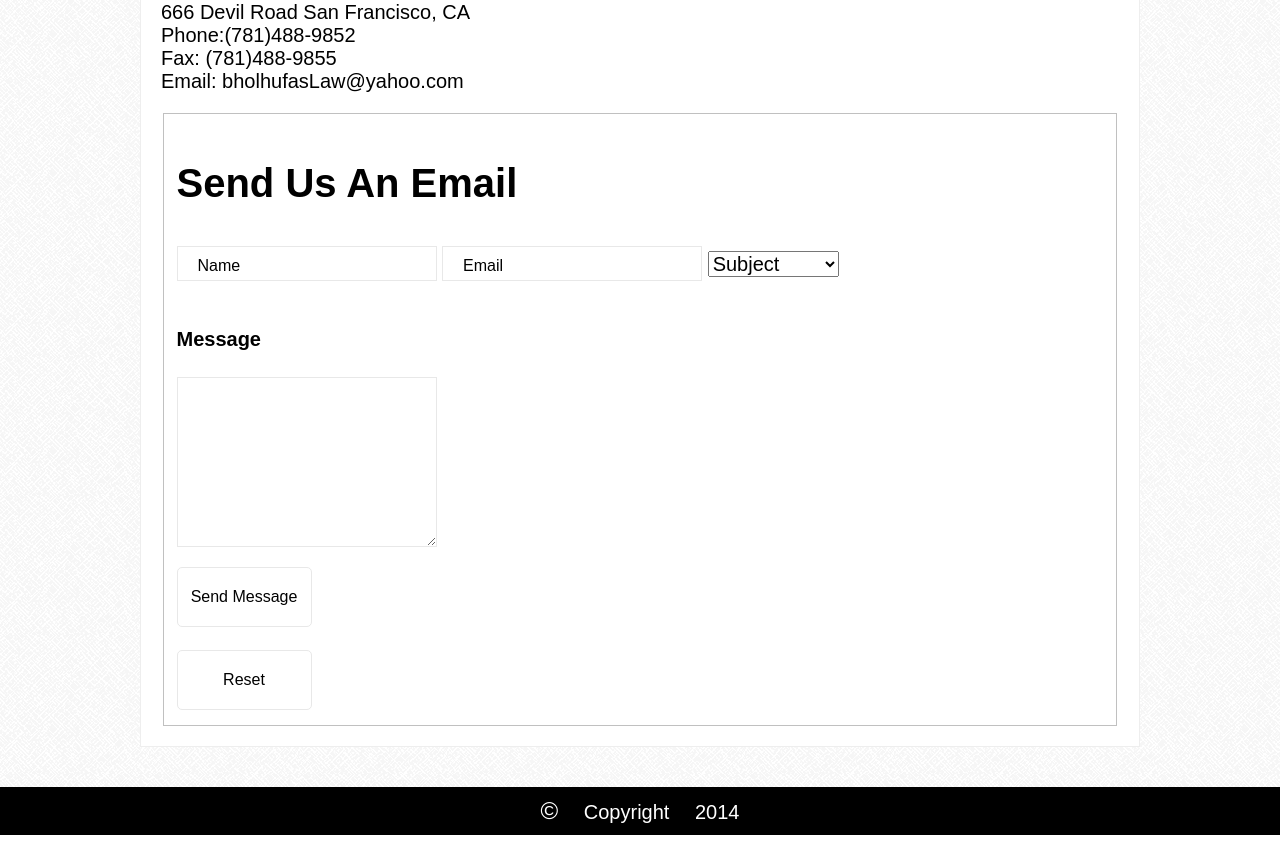
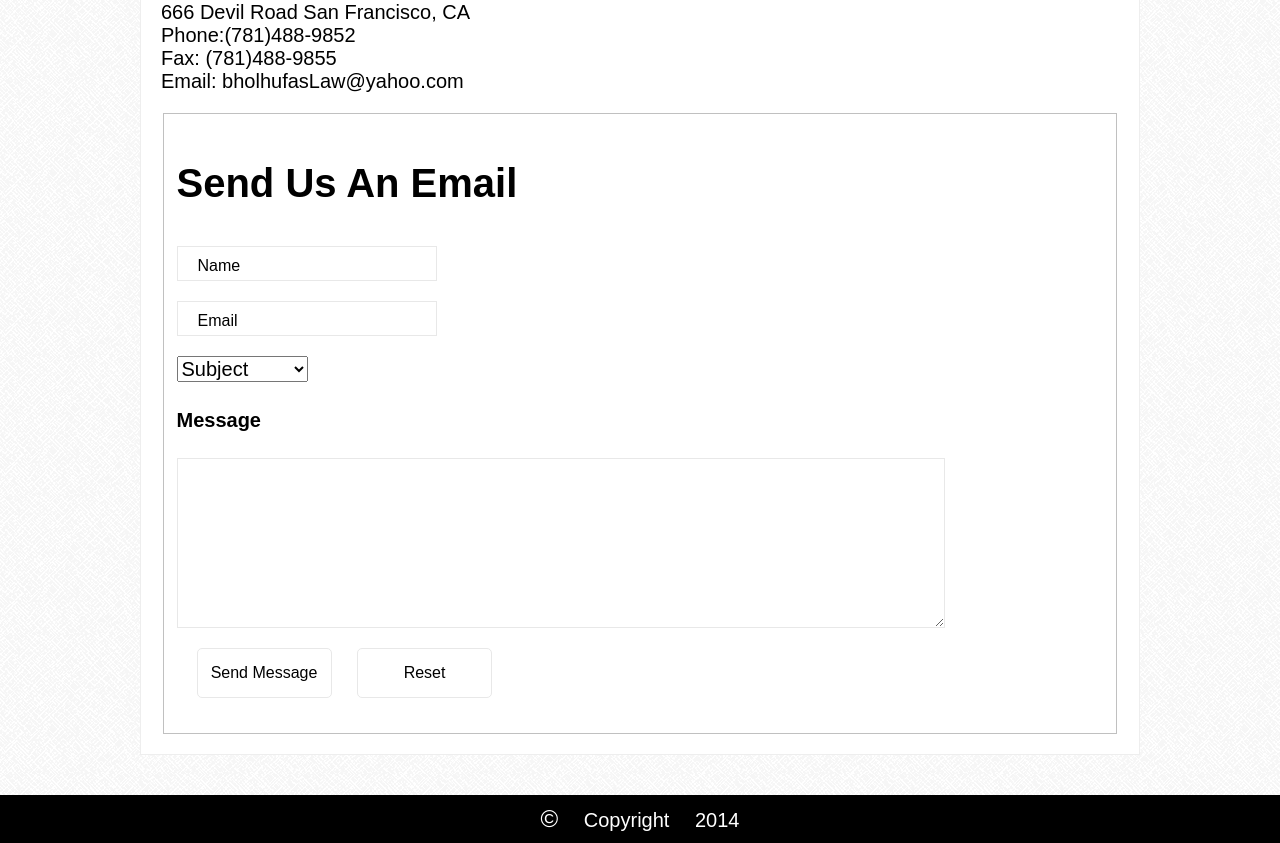
Before and after one commit to mv2sa/bolhufasLaw, a PHP site: page /contactUs.html in a window 1280 px wide. Shown: the part 616-1459 px from the top of the page. Run offline with PHP 8.4, Linux system fonts and the light colour scheme; some libraries are stand-ins or nearby versions; some web fonts are replaced.

Commit message:
contact page

```diff
--- a/contactUs.html
+++ b/contactUs.html
@@ -112,7 +112,6 @@
                                 <h4>Message</h4>
                                 <textarea type="message" name="message" value="Message" rows="7" cols="50"></textarea>
                                     <input type="submit" value="Send Message" id="send" />
-                                    <br>
                                     <input type="submit" value="Reset" id="send" />
                             </fieldset>
                         </form>
--- a/css/main.css
+++ b/css/main.css
@@ -489,7 +489,6 @@ ul#breadcrumbs li a:hover{
     height: 35px;
     margin: 0 0 20px 0;
     background: #fff;
-    font-family: sans-serif;
     font-size: 16px;
     color: #000;
     text-align: left;
@@ -498,10 +497,10 @@ ul#breadcrumbs li a:hover{
 #send {
     color: #000;
     width: 135px;
-    height: 60px;
+    height: 50px;
     border: 1px solid #e8e8e8;
     border-radius: 5px;
-    margin: 0;
+    margin-left: 50px;
     padding: 0;
     background: #fff;
     display: block;
@@ -661,6 +660,39 @@ ul#breadcrumbs li a:hover{
 
 
     /* Contact Us Page */
+    #send {
+        color: #000;
+        width: 135px;
+        height: 50px;
+        border: 1px solid #e8e8e8;
+        border-radius: 5px;
+        margin-left: 20px;
+        padding: 0;
+        background: #fff;
+        display: inline-block;
+        text-align: center;
+    }
+    .form textarea {
+        width: 768px;
+        height: 170px;
+        padding: 12px 20px 0px 20px;
+        margin: 0 0 20px 0;
+        background: #fff;
+        color: #000;
+        border: 1px solid #e8e8e8;
+    }
+    .form input {
+        width: 260px;
+        height: 35px;
+        padding: 5px 20px 0px 20px;
+        margin: 0 0 20px 0;
+        background: #fff;
+        font-size: 16px;
+        color: #000;
+        text-align: left;
+        border: 1px solid #e8e8e8;
+        display: block;
+    }
 
 
 }
```
